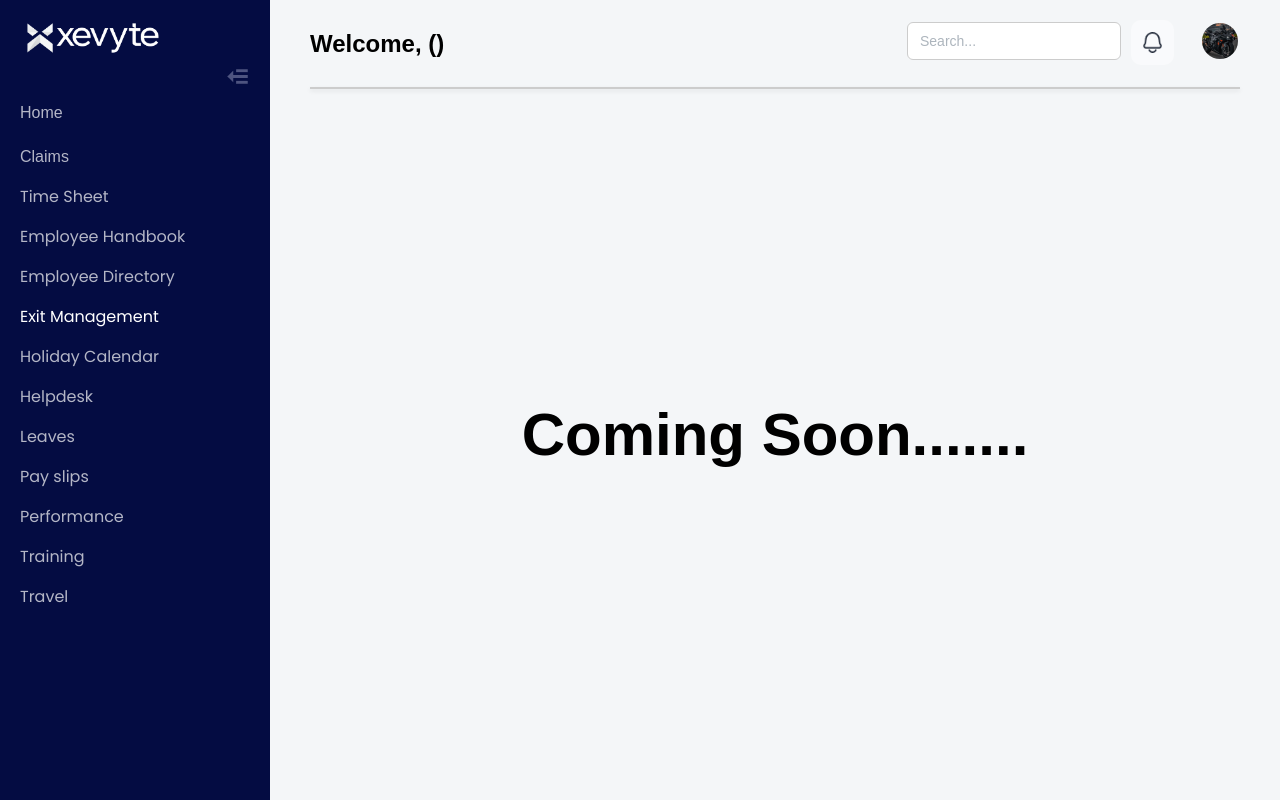
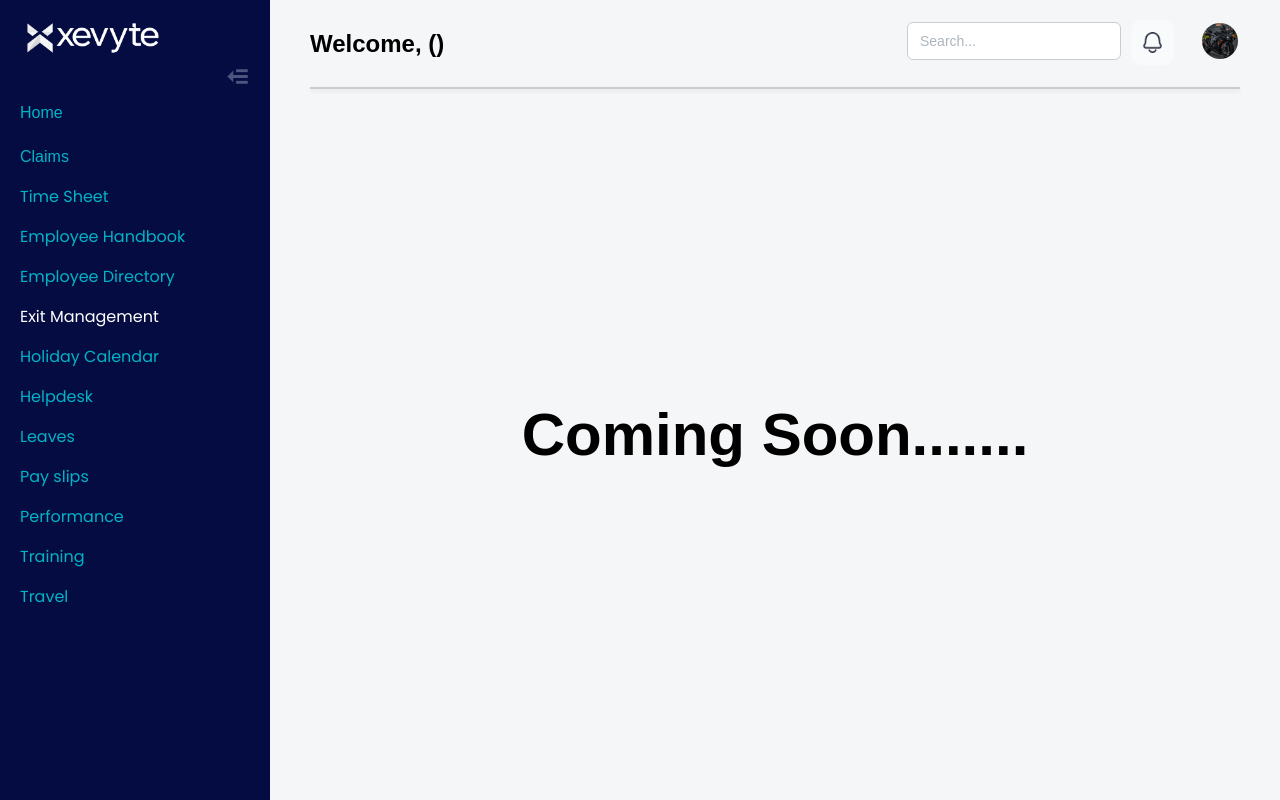
Before and after one commit to Admin-Xevyte/Xevyte_Connect, a React (Create React App) app in the folder employee-login-portal_backup_local/employee-login-portal/: page /home4 in a window 1280 px wide. Built offline with nearby package versions, Linux system fonts and the light colour scheme.

Commit message:
Update ExitManagement.js

```diff
--- a/employee-login-portal_backup_local/employee-login-portal/src/pages/ExitManagement.js
+++ b/employee-login-portal_backup_local/employee-login-portal/src/pages/ExitManagement.js
@@ -116,26 +116,26 @@ function Performance() {
               style={{ width: '35px', height: '35px', top: '76px', marginLeft: "200px" }}
             />
              <h3>
-              <Link to="/dashboard" className="side" style={{ textDecoration: 'none', color: 'rgba(255, 255, 255, 0.7)'}}>
-                <span style={{ display: 'flex', alignItems: 'center', gap: '10px', color: 'rgba(255, 255, 255, 0.7)' }}>
+              <Link to="/dashboard" className="side" style={{ textDecoration: 'none', color: '#00b4c6'}}>
+                <span style={{ display: 'flex', alignItems: 'center', gap: '10px', color: '#00b4c6' }}>
                   Home
 
                 </span>
               </Link>
             </h3>
-            <h3><Link to="/home0" className="hom" style={{ textDecoration: 'none', color: 'rgba(255, 255, 255, 0.7)' }}>Claims</Link></h3>
-            <h3><Link to="/home1" className="side" style={{ textDecoration: 'none', color: 'rgba(255, 255, 255, 0.7)' }}>Time Sheet</Link></h3>
-            <h3><Link to="/home2" className="side" style={{ textDecoration: 'none', color: 'rgba(255, 255, 255, 0.7)' }}>Employee Handbook</Link></h3>
-            <h3><Link to="/home3" className="side" style={{ textDecoration: 'none', color: 'rgba(255, 255, 255, 0.7)' }}>Employee Directory</Link></h3>
+            <h3><Link to="/home0" className="hom" style={{ textDecoration: 'none', color: '#00b4c6' }}>Claims</Link></h3>
+            <h3><Link to="/home1" className="side" style={{ textDecoration: 'none', color: '#00b4c6' }}>Time Sheet</Link></h3>
+            <h3><Link to="/home2" className="side" style={{ textDecoration: 'none', color: '#00b4c6' }}>Employee Handbook</Link></h3>
+            <h3><Link to="/home3" className="side" style={{ textDecoration: 'none', color: '#00b4c6' }}>Employee Directory</Link></h3>
             <h3><Link to="/home4" className="side" style={{ textDecoration: 'none', color: 'white' }}>Exit Management</Link></h3>
-            <h3><Link to="/home5" className="side" style={{ textDecoration: 'none', color: 'rgba(255, 255, 255, 0.7)' }}>Holiday Calendar</Link></h3>
-            <h3><Link to="/home6" className="side" style={{ textDecoration: 'none', color: 'rgba(255, 255, 255, 0.7)' }}>Helpdesk</Link></h3>
-            <h3><Link to="/home7" className="side" style={{ textDecoration: 'none', color: 'rgba(255, 255, 255, 0.7)' }}>Leaves</Link></h3>
+            <h3><Link to="/home5" className="side" style={{ textDecoration: 'none', color: '#00b4c6'}}>Holiday Calendar</Link></h3>
+            <h3><Link to="/home6" className="side" style={{ textDecoration: 'none', color: '#00b4c6'}}>Helpdesk</Link></h3>
+            <h3><Link to="/home7" className="side" style={{ textDecoration: 'none', color: '#00b4c6' }}>Leaves</Link></h3>
 
-            <h3><Link to="/home9" className="side" style={{ textDecoration: 'none', color: 'rgba(255, 255, 255, 0.7)' }}>Pay slips</Link></h3>
-            <h3><Link to="/home10" className="side" style={{ textDecoration: 'none', color: 'rgba(255, 255, 255, 0.7)' }}>Performance</Link></h3>
-            <h3><Link to="/home11" className="side" style={{ textDecoration: 'none', color: 'rgba(255, 255, 255, 0.7)' }}>Training</Link></h3>
-            <h3><Link to="/home12" className="side" style={{ textDecoration: 'none', color: 'rgba(255, 255, 255, 0.7)' }}>Travel</Link></h3>
+            <h3><Link to="/home9" className="side" style={{ textDecoration: 'none', color: '#00b4c6' }}>Pay slips</Link></h3>
+            <h3><Link to="/home10" className="side" style={{ textDecoration: 'none', color: '#00b4c6'}}>Performance</Link></h3>
+            <h3><Link to="/home11" className="side" style={{ textDecoration: 'none', color: '#00b4c6' }}>Training</Link></h3>
+            <h3><Link to="/home12" className="side" style={{ textDecoration: 'none', color: '#00b4c6' }}>Travel</Link></h3>
           </>
         ) : (
           <div className="collapsed-wrapper">
```
